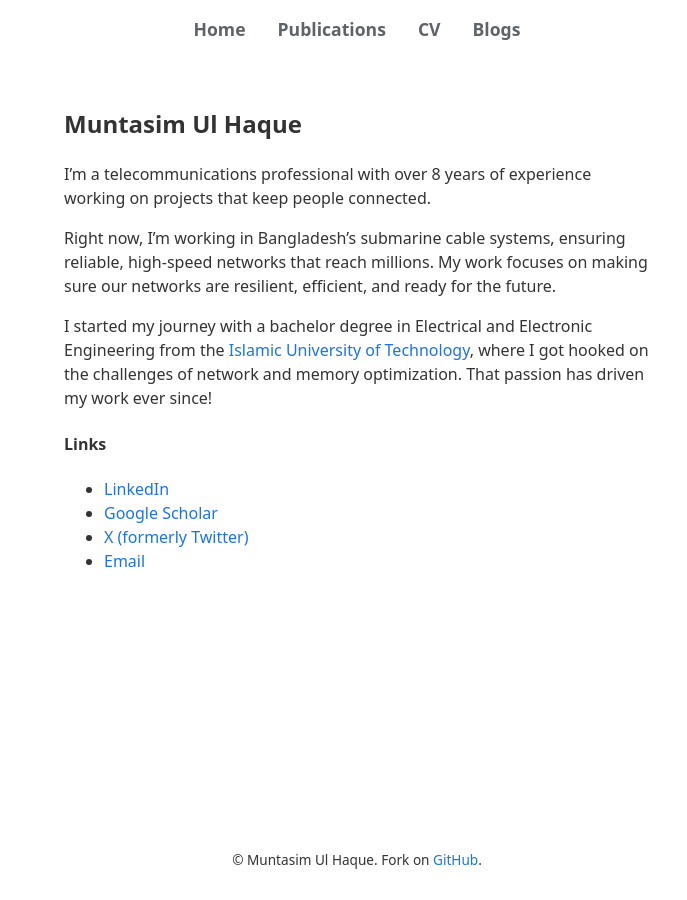
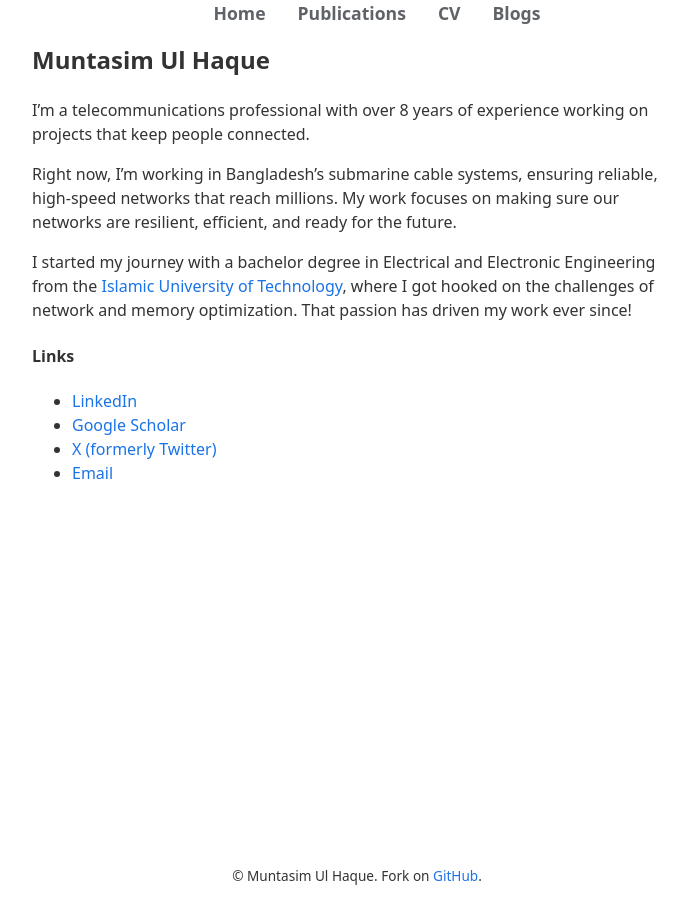
Before and after one commit to muntasimulhaque/muntasimulhaque.github.io, a Jekyll site: the page built from index.md, in a window 1280 px wide. Shown: the whole page, without its empty margins (283-970 px from the left). Built offline with Jekyll 4.4.1, drawn with Linux system fonts in a browser that asks for light colours; our own code applies the rules of GitHub Pages for plain Markdown files.

Commit message:
Update main.css

```diff
--- a/assets/css/main.css
+++ b/assets/css/main.css
@@ -20,7 +20,6 @@ body {
     color: var(--text-color);
     background-color: var(--background-color);
     margin: 0;
-    padding: 0;
     width: 100%;
     overflow-x: hidden;
     display: flex;
@@ -30,7 +29,6 @@ body {
 
 main {
     flex: 1;
-    padding: 2rem;
     max-width: var(--max-content-width);
     margin: 0 auto;
     width: 100%;
@@ -49,7 +47,6 @@ header {
     font-family: system-ui, -apple-system, BlinkMacSystemFont,
                  "Segoe UI", Roboto, Oxygen, Ubuntu, Cantarell,
                  "Open Sans", "Helvetica Neue", sans-serif;
-    padding: 1rem;
     margin-bottom: 1rem;
     position: relative;
     width: 100%;
@@ -83,7 +80,6 @@ a:visited {
 
 nav ul {
     list-style-type: none;
-    padding: 0;
     margin: 0;
     display: flex;
     justify-content: center;
@@ -195,7 +191,6 @@ footer {
                  "Segoe UI", Roboto, Oxygen, Ubuntu, Cantarell,
                  "Open Sans", "Helvetica Neue", sans-serif;
     text-align: center;
-    padding: 1rem;
     color: var(--text-color);
     font-size: 0.85em;
     margin-top: 2rem;
@@ -207,7 +202,6 @@ footer {
 @media (max-width: 768px) {
 
     main {
-        padding: 1rem;
         width: 100%;
     }
 
@@ -246,7 +240,6 @@ footer {
                      "Open Sans", "Helvetica Neue", sans-serif;
         display: block;
         color: var(--navigation-menu-color);
-        padding: 0.5rem 1rem;
         text-decoration: none;
         font-size: 1.10em;
     }
@@ -257,7 +250,6 @@ footer {
                      "Open Sans", "Helvetica Neue", sans-serif;
         display: block;
         color: var(--link-color);
-        padding: 0.5rem 1rem;
         text-decoration: none;
     }
 }
```
